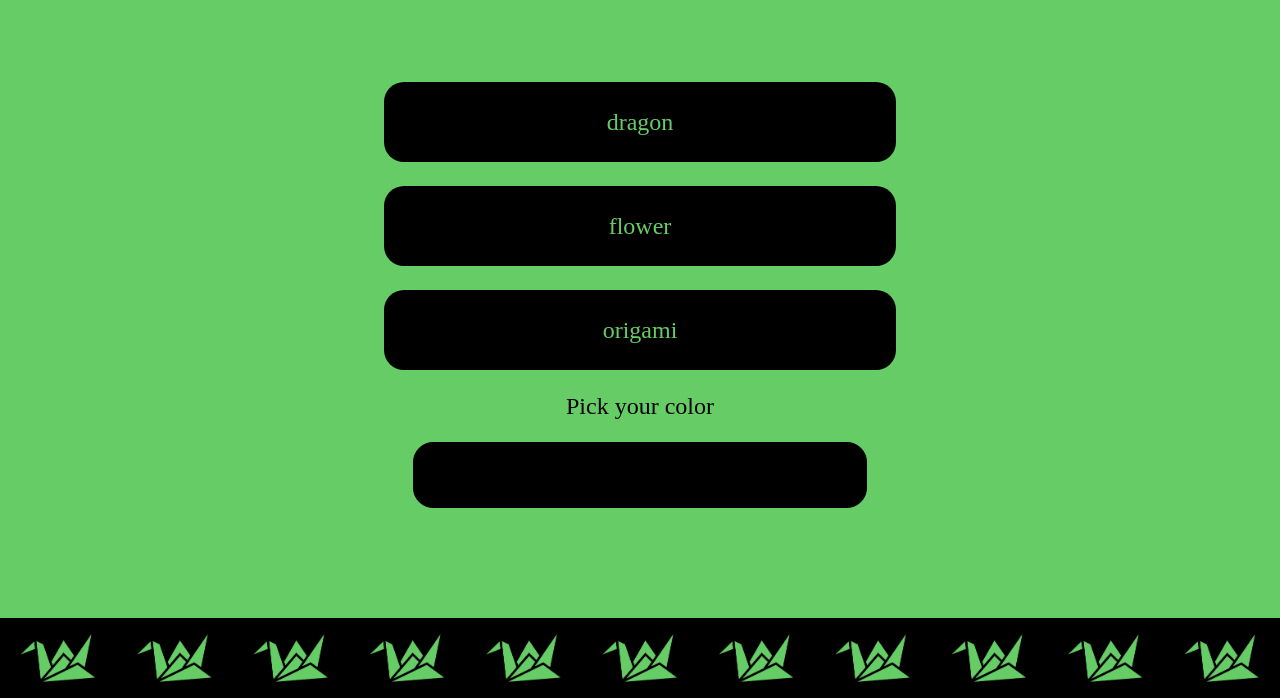
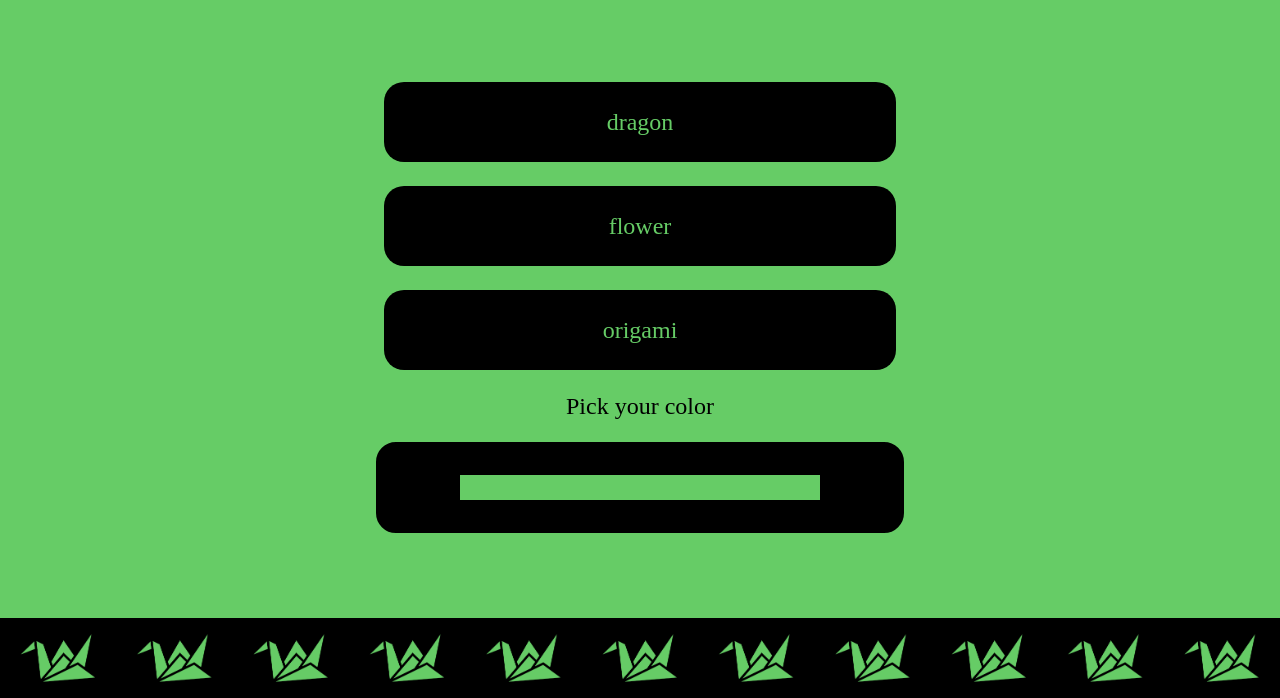
Before and after one commit to DurivetMatthias/DurivetMatthias.github.io, a plain HTML site: page index.html in a window 1280 px wide. Both pictures are taken after a click on the picture 1226 px from the left and 40 px from the top of the page. Shown: the part 102-800 px from the top of the page. Drawn offline with Linux system fonts and the light colour scheme.

Commit message:
uniform colorpicker, commented alert

```diff
--- a/assets/javascripts/script.js
+++ b/assets/javascripts/script.js
@@ -6,7 +6,7 @@ const settings = document.getElementById('settingsScreen');
 //const screens = [home, katakana, flashcard, stats, settings];
 const buttonToScreen = {'katakana': katakana, 'stats': stats, 'flashcard': flashcard};
 
-alert("v27");
+//alert("v27");
 
 document.addEventListener("DOMContentLoaded", function () {
 
--- a/assets/stylesheets/screen.css
+++ b/assets/stylesheets/screen.css
@@ -65,10 +65,17 @@ h2 {
 input[type="color"] {
     display: block;
     width: 71%;
+    margin: 3vh auto;
+    border: 0;
+    background-color: #000000;
+}
+
+#colorWrapper {
+    border: solid #000000 1vh;
     border-radius: 20px;
-    margin: 3vh auto;
     background-color: #000000;
-    padding: 4vh;
+    width: 80%;
+    margin: 3vh auto auto;
 }
 
 input[type="color"]::-webkit-color-swatch-wrapper {
--- a/index.html
+++ b/index.html
@@ -21,7 +21,7 @@
         <li id="torii">origami</li>
     </ul>
     <label for="colorPicker">Pick your color</label>
-    <input id="colorPicker" type="color">
+    <div id="colorWrapper"><input id="colorPicker" type="color"></div>
 </section>
 <section id="homeScreen" class="active">
     <ul>
--- a/worker.js
+++ b/worker.js
@@ -5,11 +5,7 @@ self.addEventListener('install', function (evt) {
 });
 
 self.addEventListener('fetch', function (evt) {
-    console.log(evt.request.url);
     if (evt.request.url.toLowerCase() == "https://durivetmatthias.github.io/") {
-        let evtclone = evt;
-        evtclone.request.url = "https://durivetmatthias.github.io/index.html";
-        console.log(evtclone);
         evt.respondWith(fromCache("index.html"));
     } else {
         evt.respondWith(fromCache(evt.request));
```
